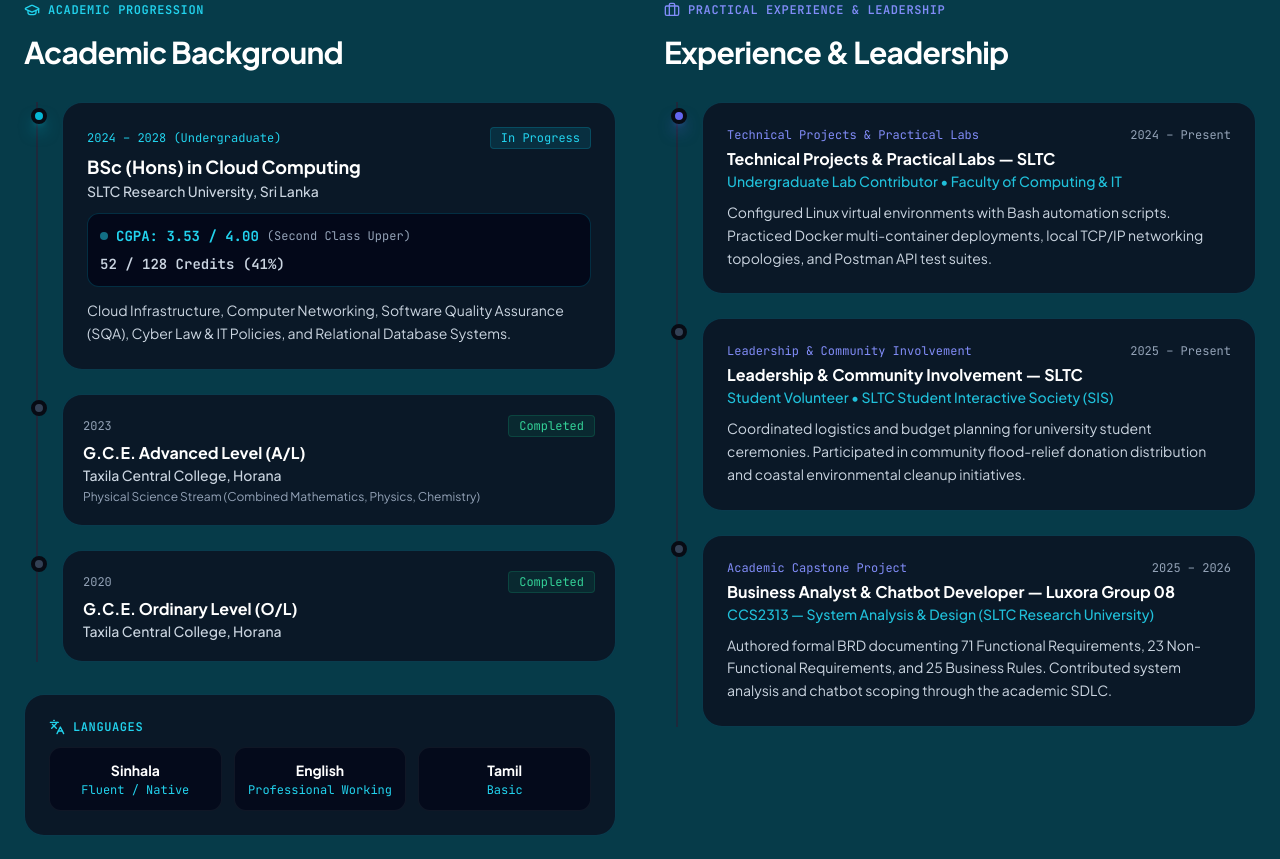
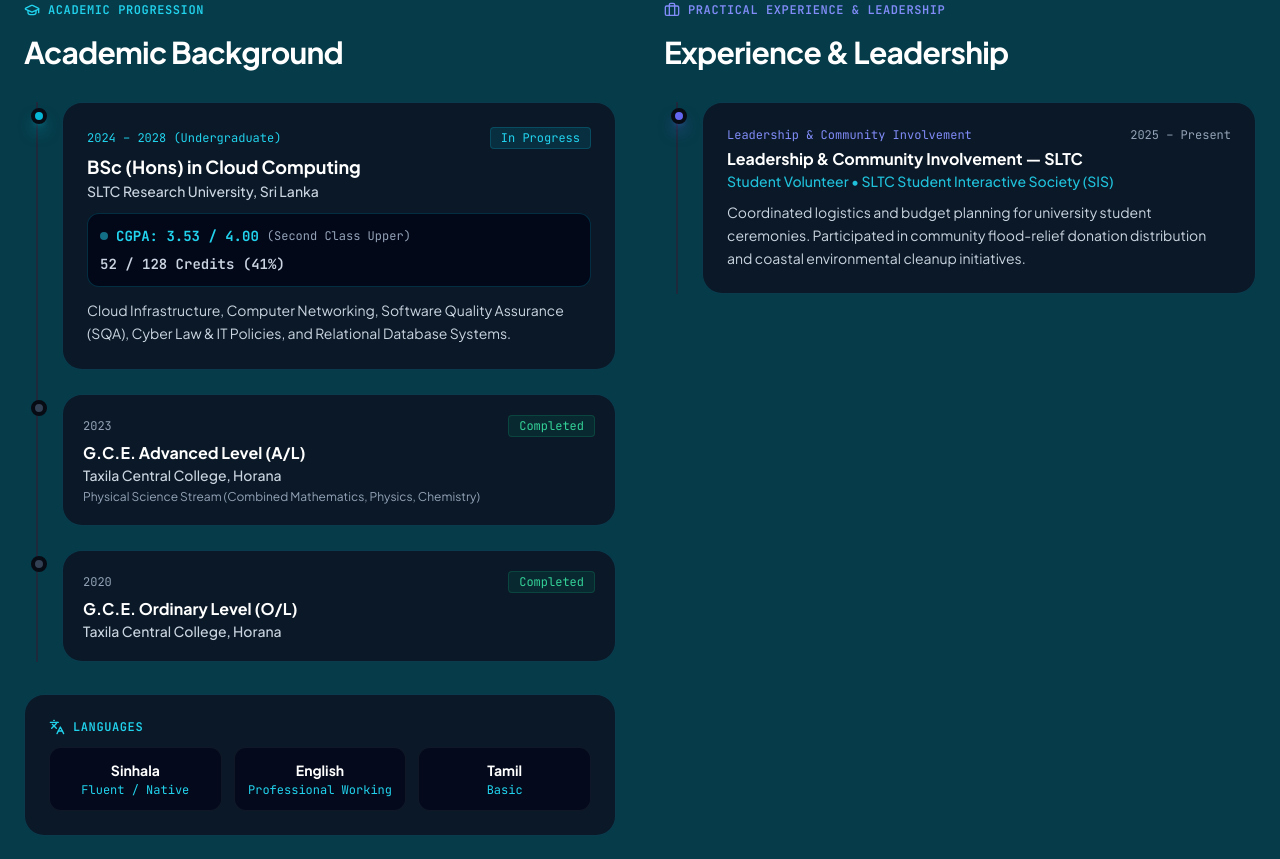
Before and after one commit to devpanda4real/Portfolio, a React (Vite) app: page / in a window 1280 px wide. Shown: the part 5840-6699 px from the top of the page. Built offline with nearby package versions, Linux system fonts and the light colour scheme; no server answers.

Commit message:
trim academic and volunteer entries from experienceData roles

```diff
--- a/src/data/experience.js
+++ b/src/data/experience.js
@@ -6,25 +6,11 @@
 export const experienceData = {
   roles: [
     {
-      domain: "Technical Projects & Practical Labs",
-      period: "2024 – Present",
-      title: "Technical Projects & Practical Labs — SLTC",
-      subtitle: "Undergraduate Lab Contributor • Faculty of Computing & IT",
-      description: "Configured Linux virtual environments with Bash automation scripts. Practiced Docker multi-container deployments, local TCP/IP networking topologies, and Postman API test suites."
-    },
-    {
       domain: "Leadership & Community Involvement",
       period: "2025 – Present",
       title: "Leadership & Community Involvement — SLTC",
       subtitle: "Student Volunteer • SLTC Student Interactive Society (SIS)",
       description: "Coordinated logistics and budget planning for university student ceremonies. Participated in community flood-relief donation distribution and coastal environmental cleanup initiatives."
-    },
-    {
-      domain: "Academic Capstone Project",
-      period: "2025 – 2026",
-      title: "Business Analyst & Chatbot Developer — Luxora Group 08",
-      subtitle: "CCS2313 — System Analysis & Design (SLTC Research University)",
-      description: "Authored formal BRD documenting 71 Functional Requirements, 23 Non-Functional Requirements, and 25 Business Rules. Contributed system analysis and chatbot scoping through the academic SDLC."
     }
   ],
 
```
